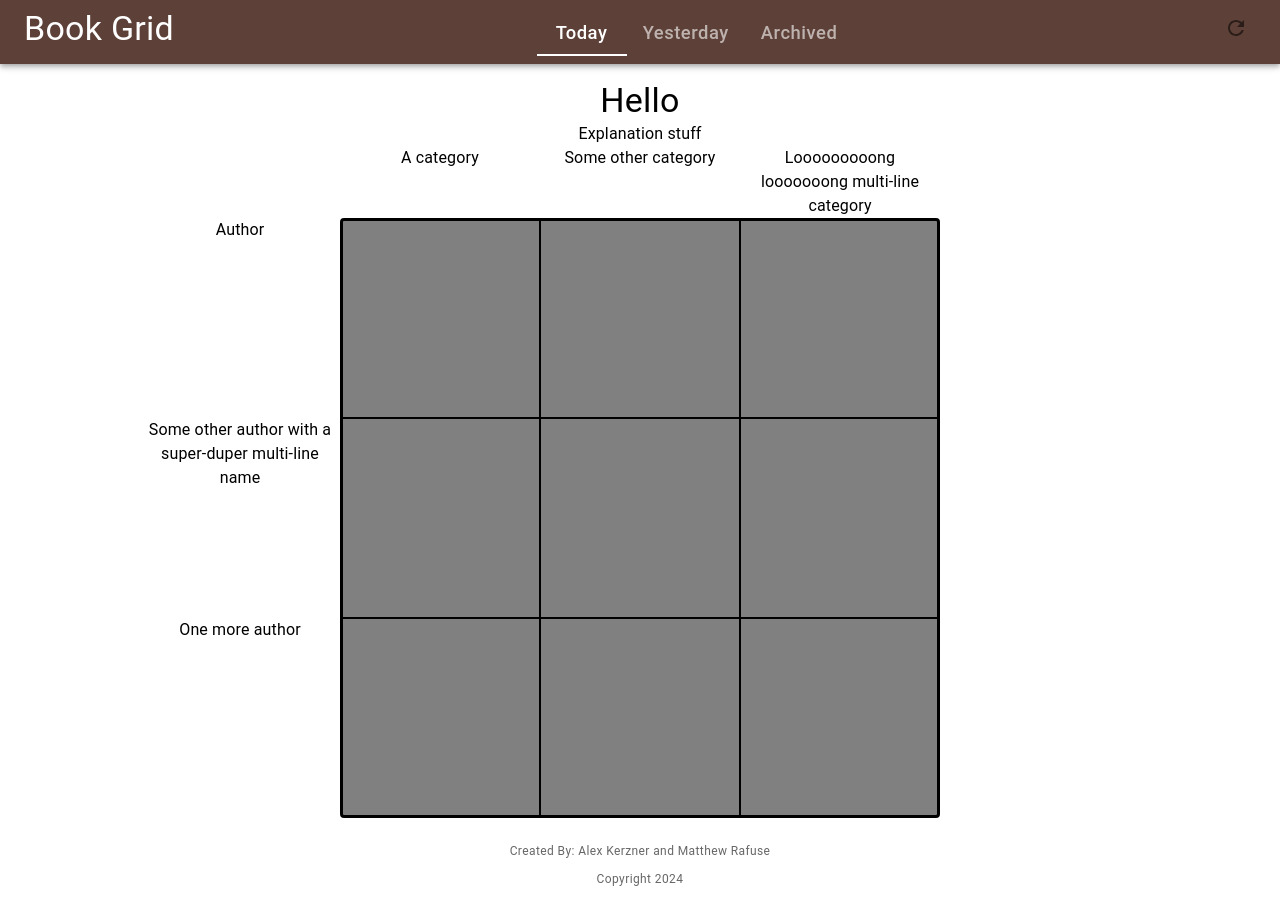
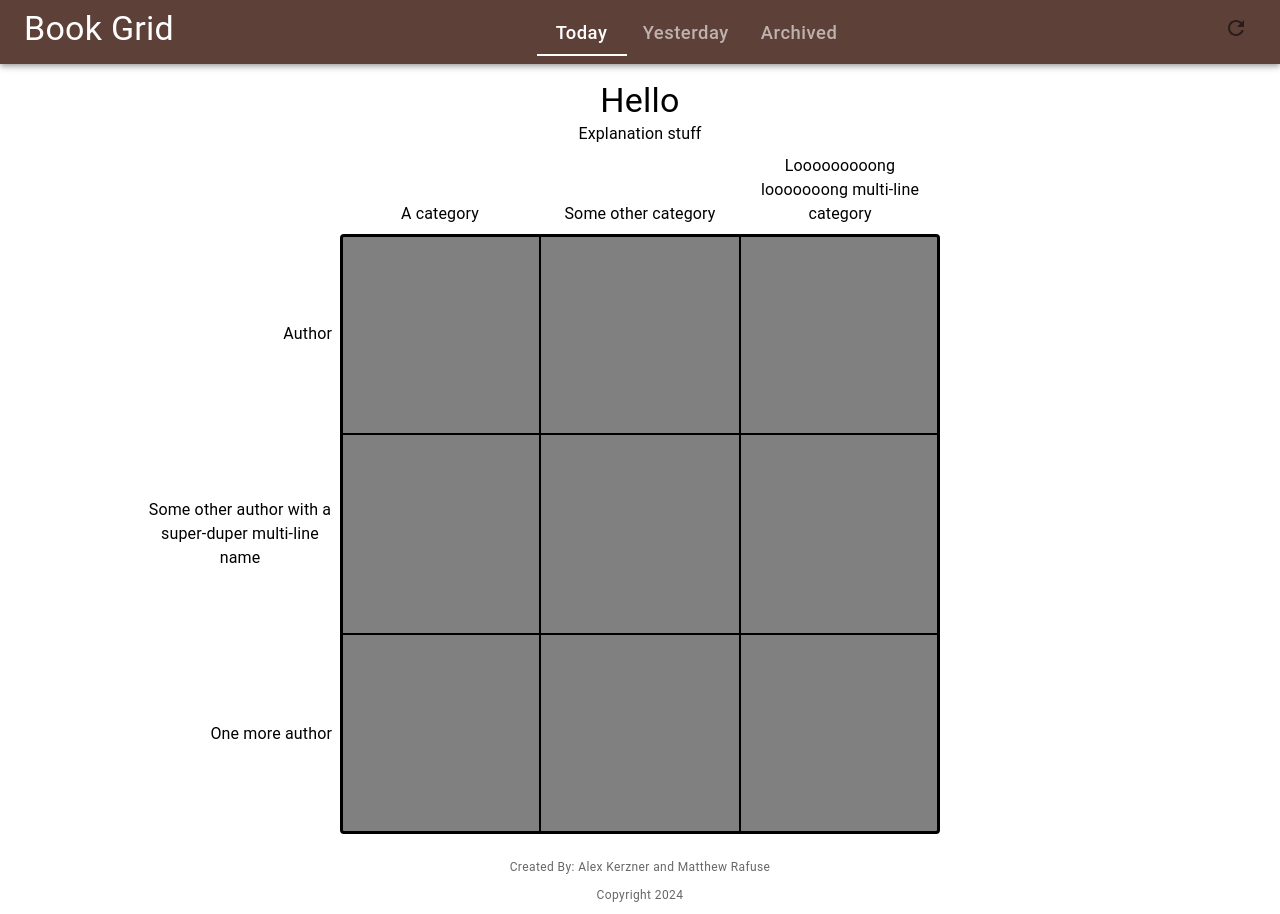
Before and after one commit to mattrafuse/bookgrid, a React (Vite) app in the folder ui/: page / in a window 1280 px wide. Built offline with nearby package versions, Linux system fonts and the light colour scheme.

Commit message:
Centering text

```diff
--- a/ui/src/App.tsx
+++ b/ui/src/App.tsx
@@ -95,26 +95,36 @@ function App() {
 
           {/* Instead of hardcoding the titles, we can reuse */}
           {CATEGORIES.map((category, index) => (
-            <Typography
-              key={category}
-              variant="body1"
-              sx={{ textAlign: 'center', gridColumn: 3 + index }}
+            <Box
+              sx={{
+                textAlign: 'center',
+                gridColumn: 3 + index,
+                display: 'flex',
+                alignItems: 'end',
+                justifyContent: 'center',
+                p: 1,
+              }}
             >
-              {category}
-            </Typography>
+              <Typography key={category} variant="body1">
+                {category}
+              </Typography>
+            </Box>
           ))}
           {AUTHORS.map(author => (
-            <Typography
-              key={author}
-              height="200px"
-              variant="body1"
+            <Box
               sx={{
                 textAlign: 'center',
                 gridColumn: '2',
+                display: 'flex',
+                alignItems: 'center',
+                justifyContent: 'end',
+                p: 1,
               }}
             >
-              {author}
-            </Typography>
+              <Typography key={author} variant="body1">
+                {author}
+              </Typography>
+            </Box>
           ))}
 
           {/* The actual buttons */}
```
